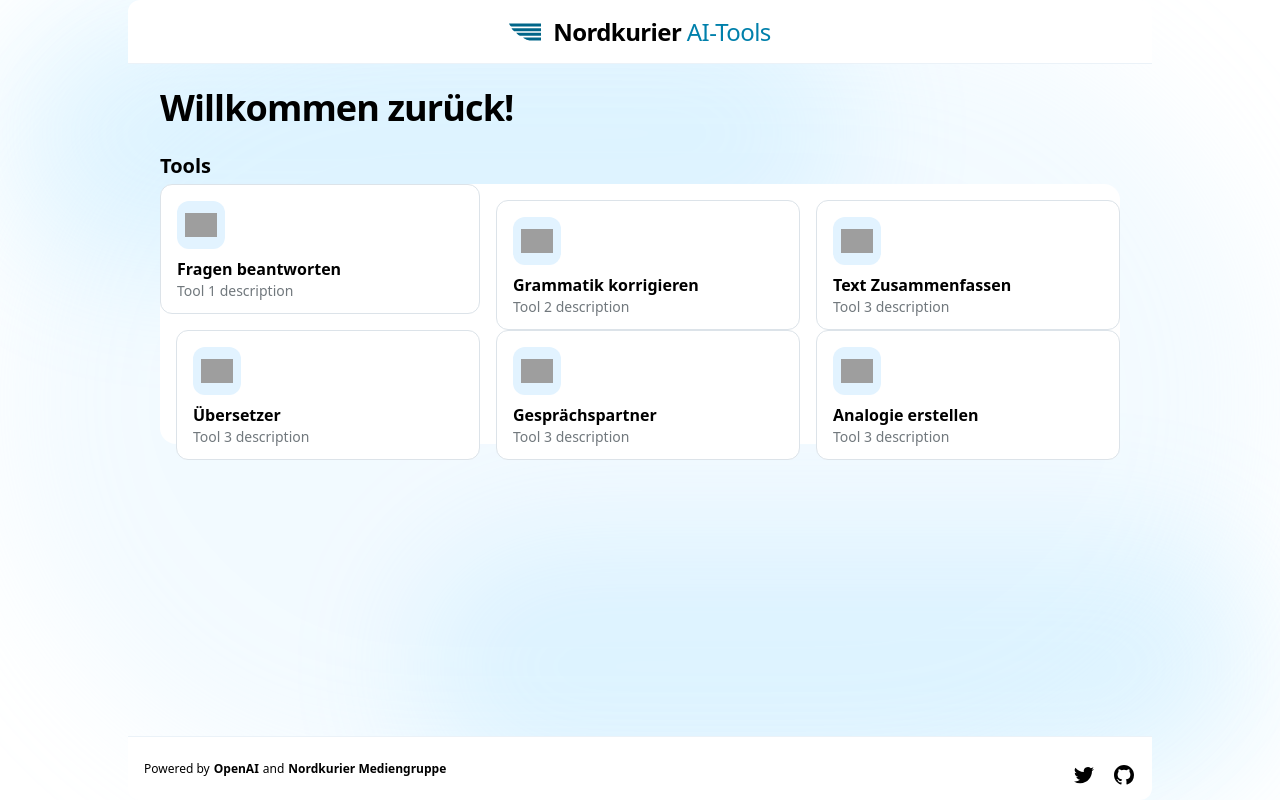
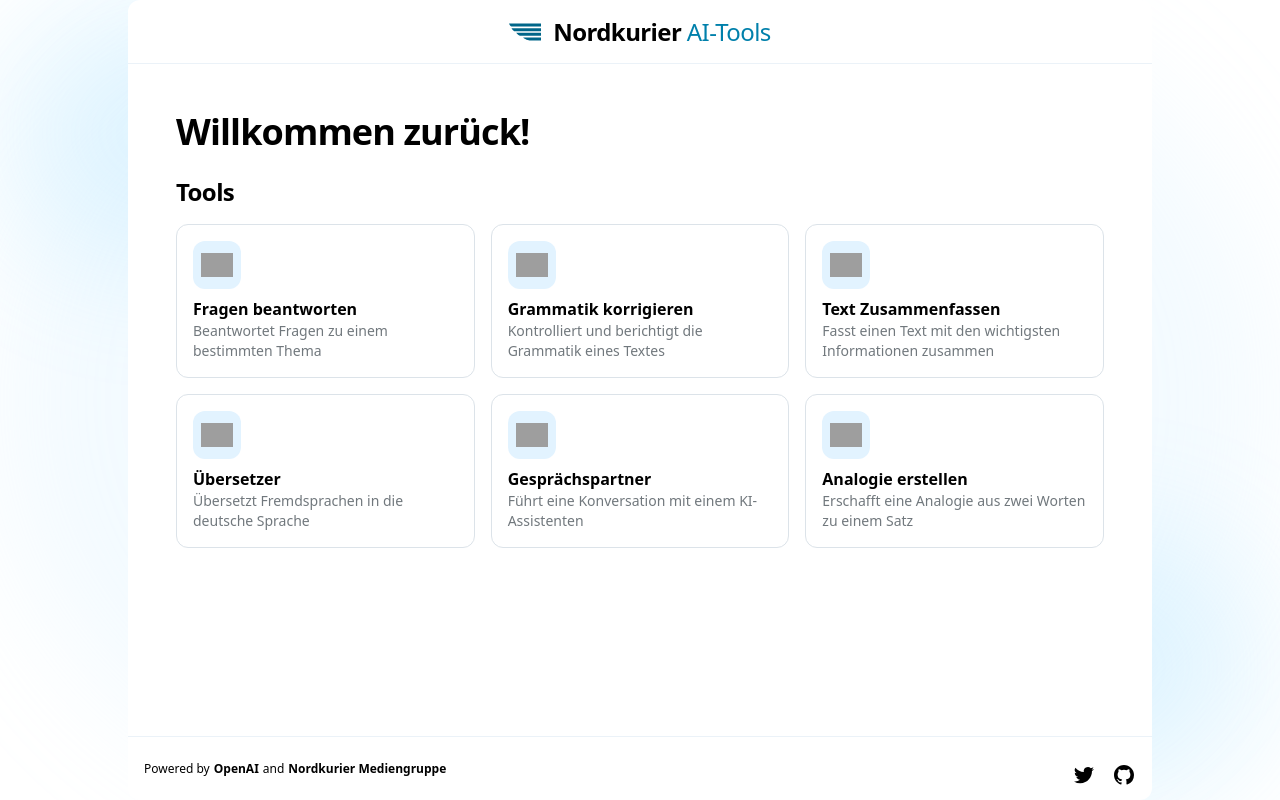
Before and after one commit to MaxBrych/nk-ai-chat, a Next.js app: page / in a window 1280 px wide. Built offline with nearby package versions, Linux system fonts and the light colour scheme; grey boxes are pictures that could not be loaded.

Commit message:
finally fixed the toollist grid

```diff
--- a/components/Main.tsx
+++ b/components/Main.tsx
@@ -4,7 +4,7 @@ import { tools } from "./Tools";
 
 export const Main = () => {
   return (
-    <main className="flex flex-col items-start justify-start flex-1 w-full h-full  max-w-5xl px-4 pt-6 text-center  md:px-8">
+    <main className="flex bg-white flex-col items-start justify-start flex-1 w-full h-full  max-w-5xl px-4 pt-8 md:pt-12 text-center  md:px-12">
       <h1 className="max-w-2xl text-2xl font-semibold tracking-tight text-left sm:text-4xl text-slate-900 mb-6">
         Willkommen zurück!
       </h1>
--- a/components/ToolList.tsx
+++ b/components/ToolList.tsx
@@ -8,8 +8,10 @@ interface ToolListProps {
 
 const ToolList: React.FC<ToolListProps> = ({ tools }) => (
   <>
-    <h3 className="text-lg font-bold mb-1 md:text-xl">Tools</h3>
-    <div className="grid w-full grid-cols-3 row-auto items-start space-x-0 bg-white  rounded-2xl space-y-0 md:space-x-4 md:space-y-4">
+    <h3 className="text-lg font-semibold tracking-tight mb-2 md:mb-4 md:text-2xl">
+      Tools
+    </h3>
+    <div className="grid w-full grid-cols-3  bg-white md:gap-4">
       {tools.map((tool) => (
         <Link
           href="/tools/[slug]"
@@ -20,11 +22,11 @@ const ToolList: React.FC<ToolListProps> = ({ tools }) => (
           <div className="flex items-center justify-center w-12 h-12 rounded-xl bg-cyan-95">
             <Image src={tool.icon} alt={tool.name} width={32} height={32} />
           </div>
-          <div className="h-6">
-            <h1 className="text-xs line-clamp-1 font-semibold leading-4 md:text-base md:text-left">
+          <div className="h-6 md:h-auto">
+            <h1 className="text-xs line-clamp-1 font-semibold leading-4  md:text-base md:text-left">
               {tool.name}
             </h1>
-            <p className="invisible text-dark-50 text-sm md:text-left md:visible">
+            <p className="invisible text-dark-50  text-sm md:text-left md:visible">
               {tool.description}
             </p>
           </div>
--- a/components/Tools.ts
+++ b/components/Tools.ts
@@ -11,24 +11,24 @@ export const tools: ToolProps[] = [
   {
     name: "Fragen beantworten",
     id: 1,
-    description: "Tool 1 description",
-    slug: "tool-1",
+    description: "Beantwortet Fragen zu einem bestimmten Thema",
+    slug: "frage-beantworten",
     toolPrompt: "",
     icon: "https://drive.google.com/uc?export=view&id=1_1_yO6icwZJ0oSlw5zjMwjn6S620qIma",
   },
   {
     name: "Grammatik korrigieren",
     id: 2,
-    description: "Tool 2 description",
-    slug: "tool-2",
+    description: "Kontrolliert und berichtigt die Grammatik eines Textes",
+    slug: "grammatik-korrigieren",
     toolPrompt: "Korrigieren Sie folgendes ins Hochdeutsch: ",
     icon: "https://drive.google.com/uc?export=view&id=1hU_gjDdWEXx75MS-Sbk7bvR1tqs56X2J",
   },
   {
     name: "Text Zusammenfassen",
     id: 3,
-    description: "Tool 3 description",
-    slug: "tool-3",
+    description: "Fasst einen Text mit den wichtigsten Informationen zusammen",
+    slug: "text-zusammenfassen",
     toolPrompt:
       "Fassen Sie den folgenden Text kurz zusammen und sodass die für den Kontext des Textes wichtigen Informationen beinhaltet sind:",
     icon: "https://drive.google.com/uc?export=view&id=1F8ux5RikXKGN_sduvCr4GORrt0YmFyim",
@@ -36,16 +36,16 @@ export const tools: ToolProps[] = [
   {
     name: "Übersetzer",
     id: 4,
-    description: "Tool 3 description",
-    slug: "tool-4",
+    description: "Übersetzt Fremdsprachen in die deutsche Sprache",
+    slug: "übersetzer",
     toolPrompt: "Übersetze folgendes in Deutsch:",
     icon: "https://drive.google.com/uc?export=view&id=16r_GlMNqAxZkfk-yzBhiS4cxjTP9PjIK",
   },
   {
     name: "Gesprächspartner",
     id: 5,
-    description: "Tool 3 description",
-    slug: "tool-5",
+    description: "Führt eine Konversation mit einem KI-Assistenten",
+    slug: "gesprächspartner",
     toolPrompt:
       "Im Folgenden sehen Sie ein Gespräch mit einem KI-Assistenten. Der Assistent ist hilfsbereit, kreativ, clever und sehr freundlich.\n\nMensch: Hallo, wer bist du?\nAI: Ich bin eine KI, die von OpenAI entwickelt wurde. Wie kann ich Ihnen heute helfen?\nMensch:",
     icon: "https://drive.google.com/uc?export=view&id=1QCZW0R7QH5RWg3V59Q8AL-af9STrFiAx",
@@ -53,8 +53,8 @@ export const tools: ToolProps[] = [
   {
     name: "Analogie erstellen",
     id: 6,
-    description: "Tool 3 description",
-    slug: "tool-6",
+    description: "Erschafft eine Analogie aus zwei Worten zu einem Satz",
+    slug: "analogy-erstellen",
     toolPrompt:
       "Erstellen Sie eine passende Analogie zum folgendem Satz die beide genannten Wörter beinhalten muss:",
     icon: "https://drive.google.com/uc?export=view&id=11zx_GRYhbbqR9MIutt2hoPjCJHa-kGzW",
--- a/components/Tools/Chat.tsx
+++ b/components/Tools/Chat.tsx
@@ -64,7 +64,7 @@ const Chat: React.FC<ChatPageProps> = ({ tool }) => {
     setLoading(false);
   };
   return (
-    <main className="flex flex-col items-end justify-end flex-1 w-full h-full md:flex-auto max-w-5xl px-4 pt-6 text-center md:rounded-b-xl md:h-3/4">
+    <main className="flex bg-white flex-col items-end justify-end flex-1 w-full h-full md:flex-auto max-w-5xl px-4 md:px-12 pt-6 text-center md:rounded-b-xl md:h-3/4">
       {/* DROPDOWN */}
       <div className="hidden">
         <DropDown vibe={vibe} setVibe={(newVibe) => setVibe(newVibe)} />
@@ -119,13 +119,13 @@ const Chat: React.FC<ChatPageProps> = ({ tool }) => {
           //onKeyPress={(e) => generateBio(e)}
           onChange={(e) => setBio(e.target.value)}
           rows={1}
-          className="w-full flex items-center justify-start flex-1 overflow-hidden  h-12 md:h-14 border-dark-95 bg-dark-95 rounded-full shadow-sm hover:bg-dark-90 focus:border-dark-70 focus:ring-cyan-50"
+          className="w-full flex items-center justify-center md:p-4 leading-4 placeholder:text-sm resize-none flex-1 overflow-hidden  h-12 md:h-14 border-cyan-95 bg-cyan-95 rounded-full shadow-sm hover:bg-cyan-95 focus:border-cyan-95 focus:ring-cyan-95"
           placeholder={"Dein Text hier..."}
         />
 
         {!loading && (
           <button
-            className="h-14 w-14 flex flex-none justify-center items-center font-medium text-white bg-cyan-50 rounded-full sm:mt-10 hover:bg-black/80"
+            className="h-14 w-14 flex flex-none justify-center items-center font-medium text-white bg-cyan-50 rounded-full sm:mt-10 hover:bg-cyan-40"
             onClick={(e) => generateBio(e)}
           >
             &rarr;
@@ -133,7 +133,7 @@ const Chat: React.FC<ChatPageProps> = ({ tool }) => {
         )}
         {loading && (
           <button
-            className="h-14 w-14 flex flex-none justify-center items-center font-medium text-white bg-cyan-50 rounded-full sm:mt-10 hover:bg-cyan-50"
+            className="h-14 w-14 flex flex-none justify-center items-center font-medium text-white bg-cyan-50 rounded-full sm:mt-10 hover:bg-cyan-40"
             disabled
           >
             <LoadingDots color="white" style="large" />
--- a/pages/index.tsx
+++ b/pages/index.tsx
@@ -77,9 +77,9 @@ const Home: NextPage = () => {
           <Footer />
         </div>
       </div>
-      <div className="absolute w-2/3 left-0 top-0 mr-4 -z-10 rounded-full bg-primary-100 bg-cyan-80 opacity-20 h-1/3 light:mix-blend-multiply filter blur-3xl animate-blob"></div>
-      <div className="absolute w-2/3 right-0 bottom-0 mr-4 -z-10 rounded-full bg-primary-100 bg-cyan-80 opacity-20 h-1/3 light:mix-blend-multiply filter blur-3xl animate-blob"></div>
-      <div className="absolute w-full mr-4 -z-10 rounded-full bg-primary-100 bg-cyan-90 opacity-20 h-full light:mix-blend-multiply filter blur-3xl animate-blob"></div>
+      <div className="absolute w-2/3 left-0 top-0 mr-4 -z-10 rounded-full bg-cyan-80 opacity-20 h-1/3 light:mix-blend-multiply filter blur-3xl animate-blob"></div>
+      <div className="absolute w-2/3 right-0 bottom-0 mr-4 -z-10 rounded-full bg-cyan-80 opacity-20 h-1/3 light:mix-blend-multiply filter blur-3xl animate-blob"></div>
+      <div className="absolute w-full mr-4 -z-10 rounded-full bg-cyan-90 opacity-20 h-full light:mix-blend-multiply filter blur-3xl animate-blob"></div>
     </div>
   );
 };
```
